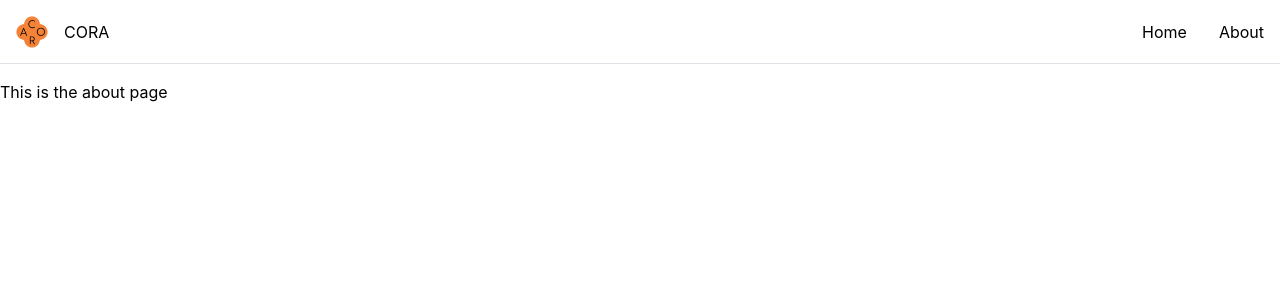
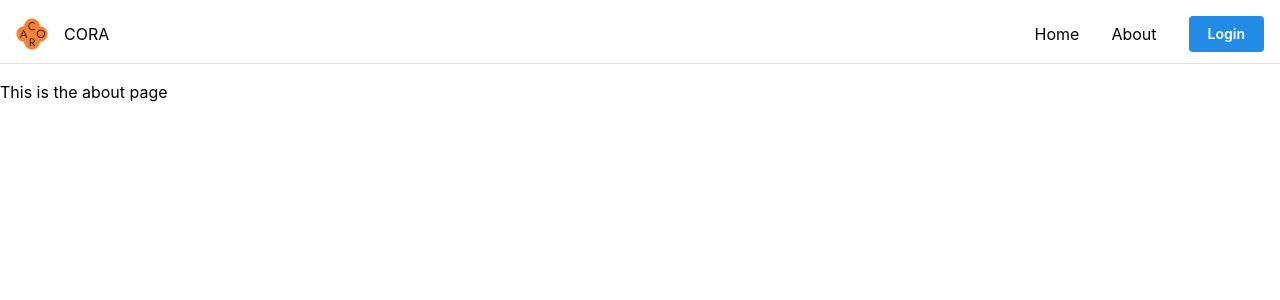
Before and after one commit to coranonprofit/website, a Next.js app: page /about in a window 1280 px wide. Shown: the top 300 px of the page. Built offline with nearby package versions, Linux system fonts and the light colour scheme; no server answers.

Commit message:
Add authentication menu bar item

```diff
--- a/package.json
+++ b/package.json
@@ -24,6 +24,7 @@
     "@react-three/drei": "^9.105.6",
     "@react-three/fiber": "^8.16.6",
     "@tabler/icons-react": "^3.5.0",
+    "@tanstack/react-query": "^5.50.1",
     "@tiptap/extension-link": "^2.4.0",
     "@tiptap/react": "^2.4.0",
     "@tiptap/starter-kit": "^2.4.0",
--- /dev/null
+++ b/src/app/auth.tsx
@@ -0,0 +1,3 @@
+"use client";
+import { SessionProvider } from "next-auth/react";
+export default SessionProvider;
--- a/src/app/layout.tsx
+++ b/src/app/layout.tsx
@@ -1,54 +1,26 @@
-"use client";
-import '@mantine/core/styles.css';
-import { AppShell, createTheme, Group, MantineProvider, Image, Text } from '@mantine/core';
-import Link from 'next/link';
+"use server";
 
-export default function RootLayout({
+import { getServerSession } from "next-auth";
+import { PageLayout } from "./nav";
+import SessionProvider from "./auth";
+
+export default async function RootLayout({
   children,
 }: Readonly<{
   children: React.ReactNode;
 }>) {
+
+  const session = await getServerSession();
+
   return (
     <html lang="en">
       <body>
-        <MantineProvider>
+        <SessionProvider session={session}>
           <PageLayout>
             {children}
           </PageLayout>
-        </MantineProvider>
+        </SessionProvider>
       </body>
     </html>
   );
 }
-
-function PageLayout(props: {
-  children: any
-}) {
-
-  const links = {
-    "Home": "/",
-    "About": "/about"
-  };
-
-  return <AppShell
-    header={{ height: '4rem', offset: true }}
-  >
-    <AppShell.Header>
-      <Group px="md" justify='space-between' p="md">
-        <Group>
-          <Image src="/logo.png" w={"xl"} alt="" />
-          <Text>CORA</Text>
-        </Group>
-        <Group gap="xl">
-          {Object.entries(links).map(([pageName, pageLink]) => <Text key={pageName} component={Link} href={pageLink}>
-            {pageName}
-          </Text>)}
-        </Group>
-      </Group>
-    </AppShell.Header>
-
-    <AppShell.Main style={{ width: '100%', maxHeight: '100vh', height: '90vh' }}>
-      {props.children}
-    </AppShell.Main>
-  </AppShell>
-}
--- /dev/null
+++ b/src/app/nav.tsx
@@ -0,0 +1,59 @@
+"use client";
+import '@mantine/core/styles.css';
+import { Avatar, Button, MantineProvider, Menu, MenuDropdown, MenuItem, MenuLabel, MenuTarget } from '@mantine/core';
+
+import { AppShell, AppShellHeader, AppShellMain, Group, Image, Text } from "@mantine/core";
+import Link from "next/link";
+import { signIn, signOut, useSession } from 'next-auth/react';
+
+export function PageLayout(props: {
+    children: any
+}) {
+    const links = {
+        "Home": "/",
+        "About": "/about"
+    };
+
+    return <MantineProvider>
+        <AppShell
+            header={{ height: '4rem', offset: true }}
+        >
+            <AppShellHeader>
+                <Group px="md" justify='space-between' p="md">
+                    <Group>
+                        <Image src="/logo.png" w={"xl"} alt="" />
+                        <Text>CORA</Text>
+                    </Group>
+                    <Group gap="xl">
+                        {Object.entries(links).map(([pageName, pageLink]) => <Text key={pageName} component={Link} href={pageLink}>
+                            {pageName}
+                        </Text>)}
+                        <AccountManager />
+                    </Group>
+                </Group>
+            </AppShellHeader>
+
+            <AppShellMain style={{ width: '100%', maxHeight: '100vh', height: '90vh' }}>
+                {props.children}
+            </AppShellMain>
+        </AppShell>
+    </MantineProvider>
+}
+
+function AccountManager() {
+    const { data: session } = useSession();
+
+    if(!session) {
+        return <Button onClick={() => signIn()}>Login</Button>
+    }
+
+    return <Menu>
+        <MenuTarget>
+            <Avatar src={session?.user?.image} />
+        </MenuTarget>
+        <MenuDropdown>
+            <MenuLabel>Hello, {session?.user?.name}</MenuLabel>
+            <MenuItem onClick={() => signOut()}>Logout</MenuItem>
+        </MenuDropdown>
+    </Menu>
+}
--- a/src/app/page.tsx
+++ b/src/app/page.tsx
@@ -1,6 +1,6 @@
 "use client";
 
-import { Canvas, useFrame, ThreeElements, Vector3, useLoader } from "@react-three/fiber";
+import { Canvas, useFrame, Vector3, useLoader } from "@react-three/fiber";
 import React from "react"
 import * as THREE from 'three'
 import { Environment, OrbitControls, ScrollControls, useScroll, Text } from "@react-three/drei";
```
Also changed, not shown: src/app/api/[...nextauth]/route.ts (deleted, +0 -9 lines), src/app/api/auth/[...nextauth]/route.ts (added, +15 -0 lines), 1 other file (tests, documents, lock files or other folders).
